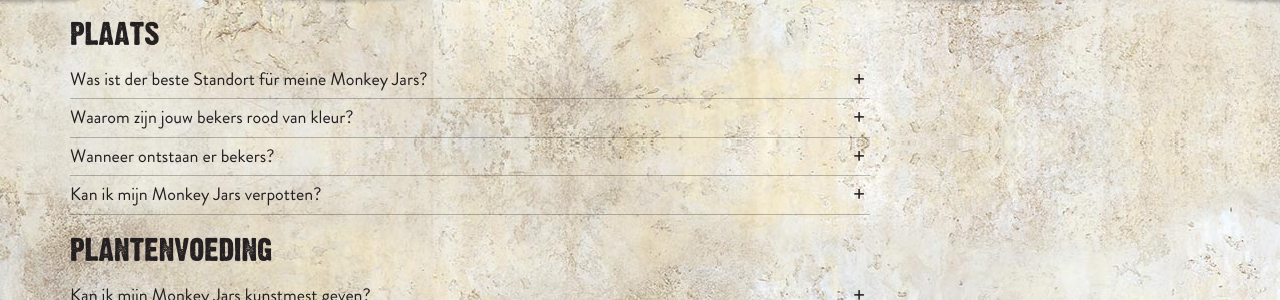
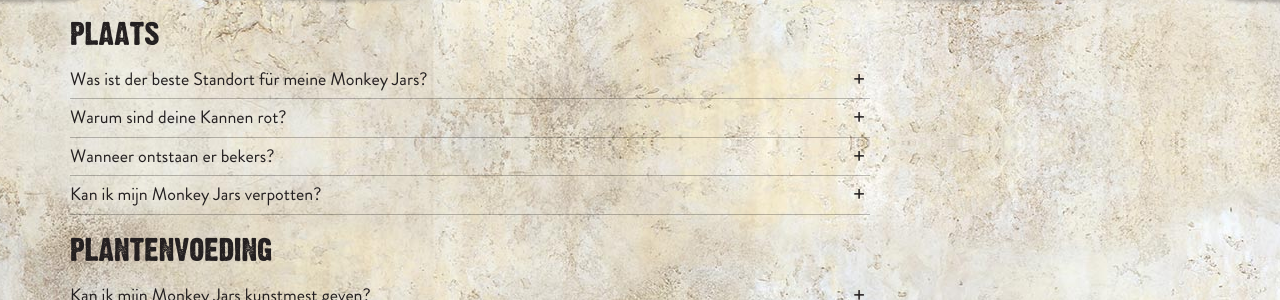
Before and after one commit to jhvanderschee/monkeyjars_de, a Jekyll site: the page built from wissenswertes/index.md, in a window 1280 px wide and 900 px high, scrolled down 640 px. Shown: the part 156-456 px from the top of the window. Built offline with Jekyll 4.4.1, drawn with Linux system fonts in a browser that asks for light colours; part of the change alters nothing that is shown.

Commit message:
Updated 'wissenswertes/index.md' via CloudCannon

```diff
--- a/wissenswertes/index.md
+++ b/wissenswertes/index.md
@@ -74,10 +74,11 @@ plaats:
       direkte Sonneneinstrahlung. Berücksichtige das auch bei dir zu Hause. In
       den warmen Sommermonaten bin ich gerne draußen, aber stelle mich nicht in
       die pralle Sonne.
-  - title: Waarom zijn jouw bekers rood van kleur?
+  - title: Warum sind deine Kannen rot?
     content: >-
-      Ik ben een echte Casanova. Met de rode kleur van mijn bekers lok ik
-      insecten. Hoe feller de kleur van mijn bekers, hoe meer honger ik heb!
+      Ich bin ein echter Casanova. Mit der roten Farbe meiner Kannen locke ich
+      Insekten an. Je kräftiger die Farbe meiner Kannen, desto mehr Hunger habe
+      ich!
   - title: Wanneer ontstaan er bekers?
     content: >-
       Ik ben een summer dude; in de wintermaanden groei ik langzaam, maar in de
```
